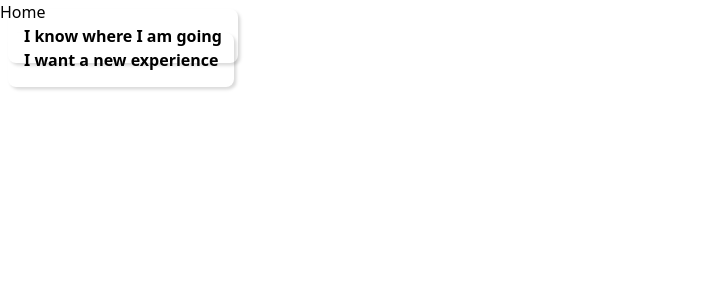
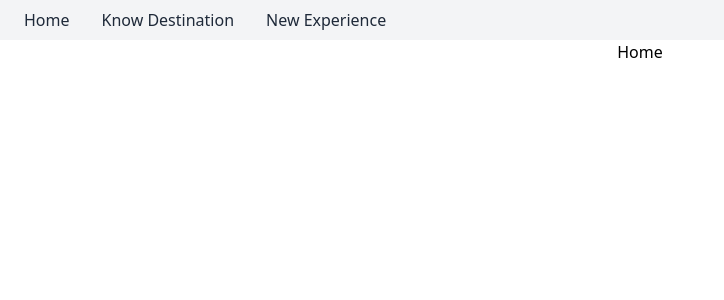
Before and after one commit to LauraBirau/hp-polluless, a SvelteKit app: page / in a window 1280 px wide. Shown: the top 300 px of the page, without its empty margins (0-724 px from the left). Built offline with nearby package versions, Linux system fonts and the light colour scheme.

Commit message:
init setup

```diff
--- a/src/routes/+layout.svelte
+++ b/src/routes/+layout.svelte
@@ -3,7 +3,16 @@
 	import { injectSpeedInsights } from '@vercel/speed-insights/sveltekit';
 	let { children } = $props();
 
-injectSpeedInsights();
+	injectSpeedInsights();
 </script>
 
-{@render children()}
+<!-- Navigator-->
+<div class="w-full h-10 bg-gray-100 flex flex-row items-center justify-start pl-4 gap-4">
+	<a href="/" class="text-gray-800 hover:text-gray-900 p-2">Home</a>
+	<a href="/know-destination" class="text-gray-800 hover:text-gray-900 p-2">Know Destination</a>
+	<a href="/new-experience" class="text-gray-800 hover:text-gray-900 p-2">New Experience</a>
+</div>
+
+<div class="w-full h-full m-auto flex flex-col items-center justify-center">
+	{@render children()}
+</div>
--- a/src/routes/+page.svelte
+++ b/src/routes/+page.svelte
@@ -1,21 +1 @@
 <h1>Home</h1>
-<div>
-	<a
-		href="/know-destination"
-		type="button"
-		class="rounded-lg min-w-[240px] p-4 flex-row m-2 font-bold"
-		style="box-shadow: rgba(0, 0, 0, 0.15) 2.4px 2.4px 3.2px"
-	>
-		I know where I am going
-	</a>
-</div>
-<div>
-	<a
-		href="/new-experience"
-		type="button"
-		class="rounded-lg min-w-[240px] p-4 flex-row m-2 font-bold"
-		style="box-shadow: rgba(0, 0, 0, 0.15) 2.4px 2.4px 3.2px"
-	>
-		I want a new experience
-	</a>
-</div>
```
